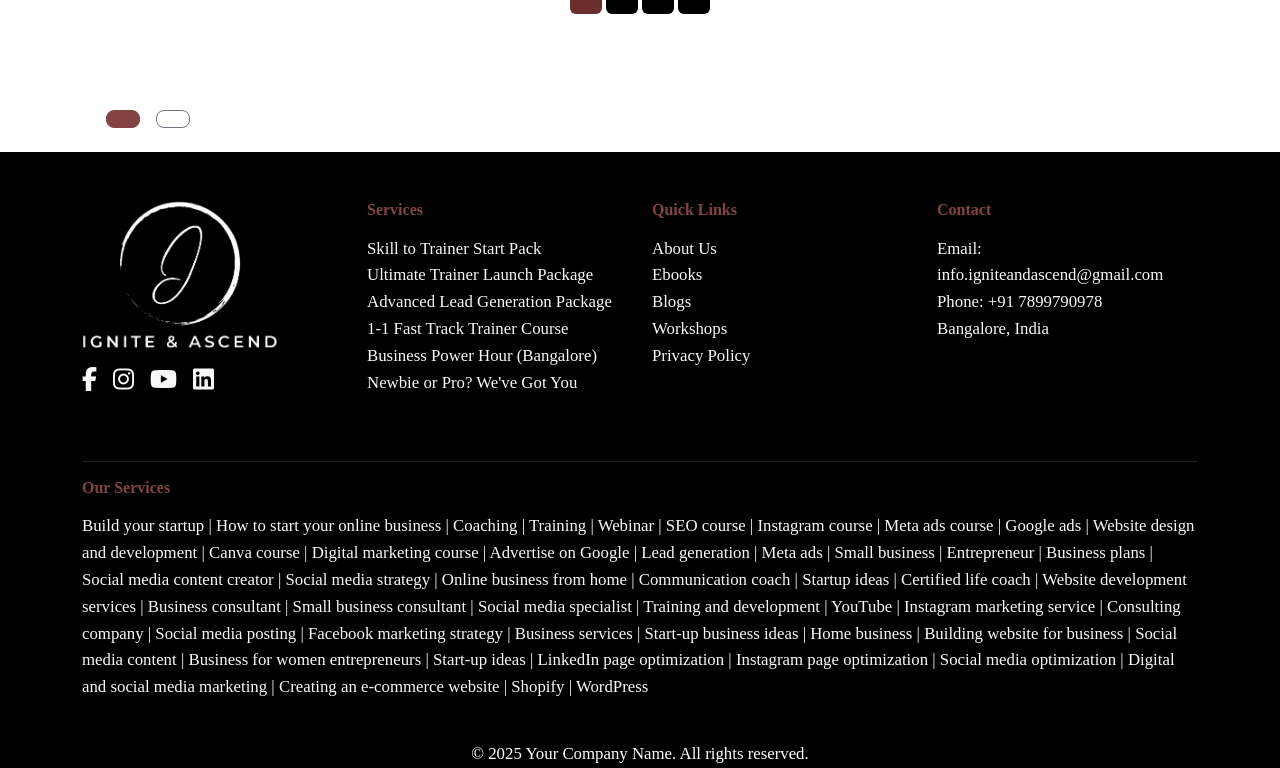
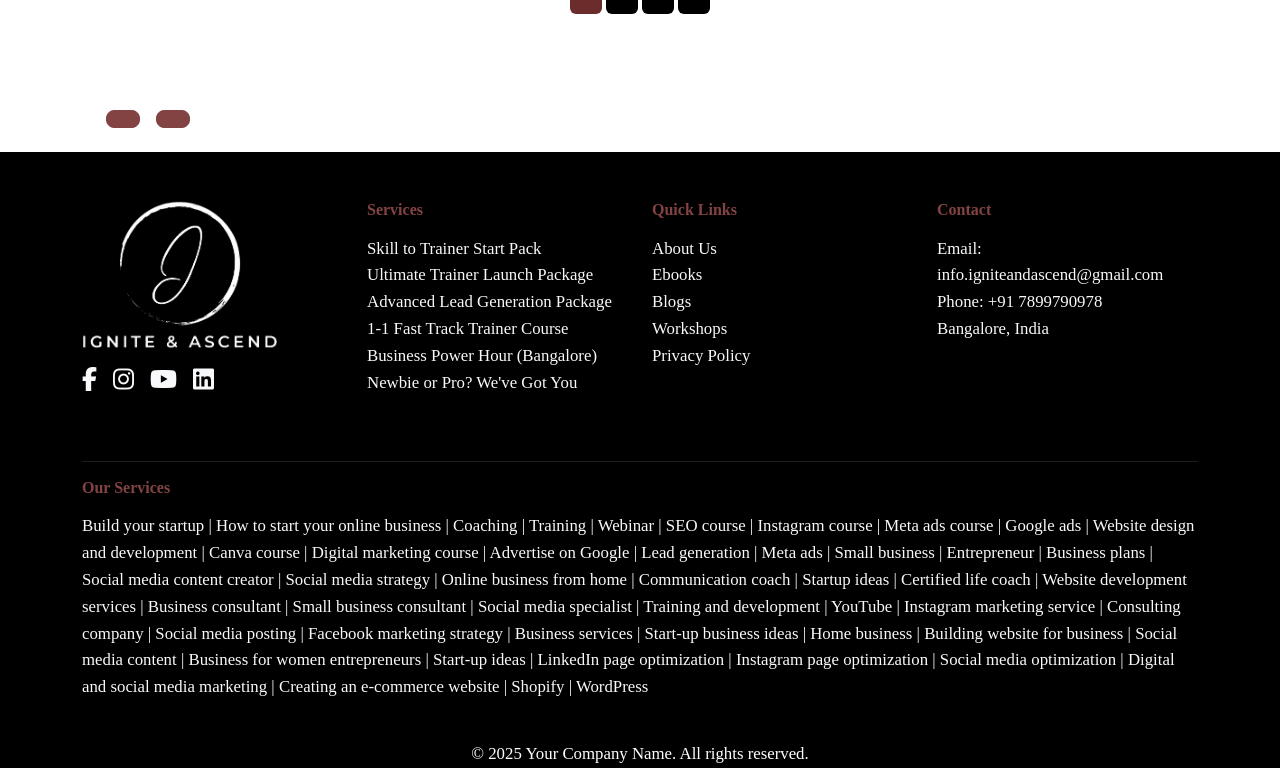
Before and after one commit to dselva-2005/igniteandascend, a Django app: page /fast-track-training/ in a window 1280 px wide. Shown: the part 280-1048 px from the top of the page. Run offline with Django 5.2, Linux system fonts and the light colour scheme; data that the repository does not hold is empty; some libraries are stand-ins or nearby versions; some web fonts are replaced.

Commit message:
polished

```diff
--- a/app/templates/fast_track_training.html
+++ b/app/templates/fast_track_training.html
@@ -50,7 +50,7 @@
           <a href="{{ page.nich_navigator_link1 }}" target="_blank" class="btn btn-maroon btn-lg">
             {{ page.nich_navigator_button1 }}
           </a>
-          <a href="{{ page.nich_navigator_link2 }}" target="_blank" class="btn btn-outline-secondary btn-lg">
+          <a href="{{ page.nich_navigator_link2 }}" target="_blank" class="btn btn-maroon btn-lg">
             {{ page.nich_navigator_button2 }}
           </a>
         </div>
@@ -67,7 +67,7 @@
           <a href="{{ page.meta_google_link1 }}" target="_blank" class="btn btn-maroon btn-lg">
             {{ page.meta_google_button1 }}
           </a>
-          <a href="{{ page.meta_google_link2 }}" target="_blank" class="btn btn-outline-secondary btn-lg">
+          <a href="{{ page.meta_google_link2 }}" target="_blank" class="btn btn-maroon btn-lg">
             {{ page.meta_google_button2 }}
           </a>
         </div>
@@ -84,7 +84,7 @@
           <a href="{{ page.instagram_seo_link1 }}" class="btn btn-maroon btn-lg" target="_blank">
             {{ page.instagram_seo_button1 }}
           </a>
-          <a href="{{ page.instagram_seo_link2 }}" class="btn btn-outline-secondary btn-lg" target="_blank">
+          <a href="{{ page.instagram_seo_link2 }}" class="btn btn-maroon btn-lg" target="_blank">
             {{ page.instagram_seo_button2 }}
           </a>
         </div>
```
